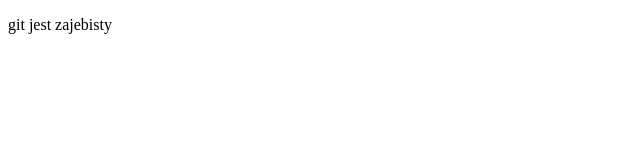
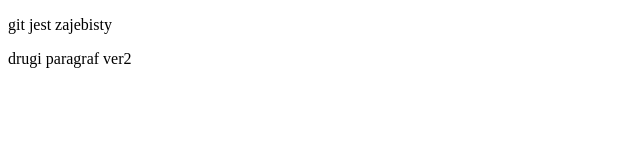
Before and after one commit to gooral19/gitjestgit, a plain HTML site: page index.html in a window 1280 px wide. Shown: the whole page, without its empty margins (0-640 px from the left). Drawn offline with Linux system fonts and the light colour scheme.

Commit message:
drugi paragraf

```diff
--- a/index.html
+++ b/index.html
@@ -6,5 +6,6 @@
 </head>
 <body>
     <p>git jest zajebisty</p>
+    <p>drugi paragraf ver2</p>
 </body>
 </html>
```
